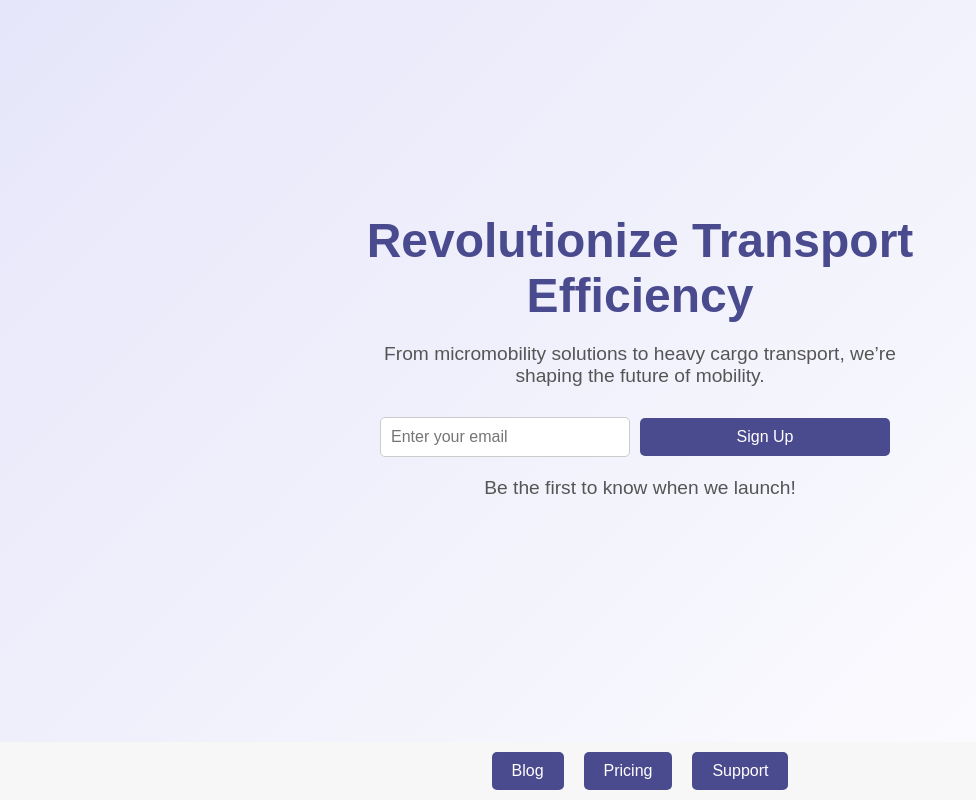
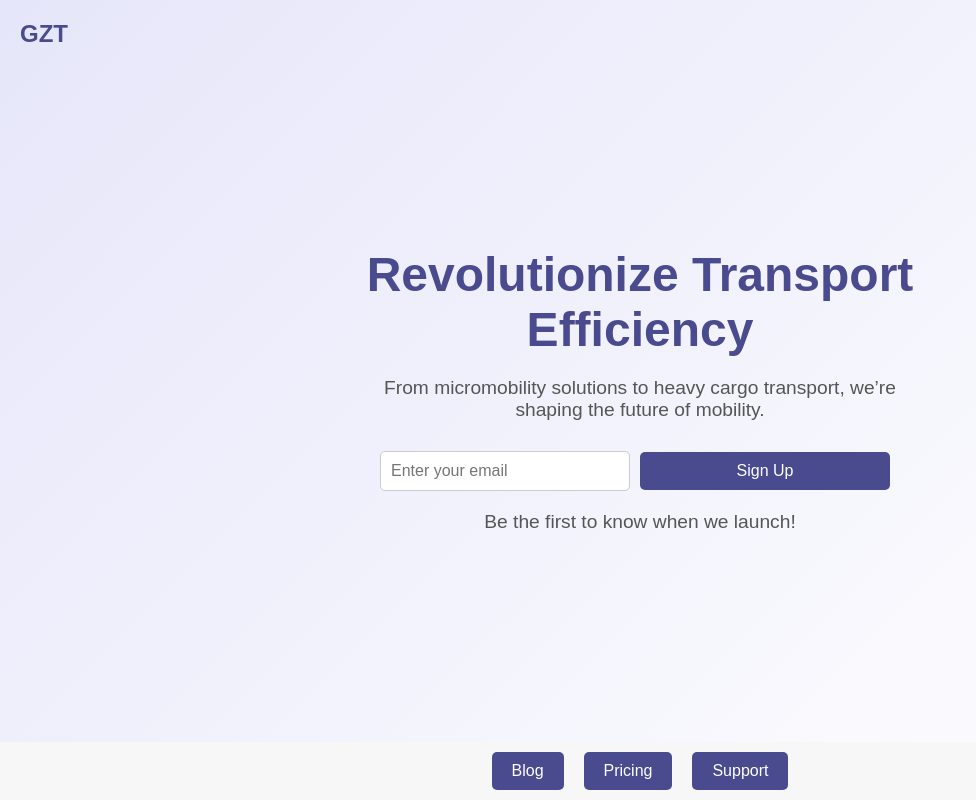
Before and after one commit to GenesisZeroTechnology/GZT, a plain HTML site: page index.html in a window 1280 px wide. Shown: the whole page, without its empty margins (0-976 px from the left). Drawn offline with Linux system fonts and the light colour scheme.

Commit message:
Update index.html

```diff
--- a/index.html
+++ b/index.html
@@ -19,6 +19,11 @@
     </script>
 </head>
 <body>
+
+    <!-- Logo at top left -->
+    <header>
+        <div class="logo">GZT</div>
+    </header>
 
     <main>
         <section class="hero">
```
